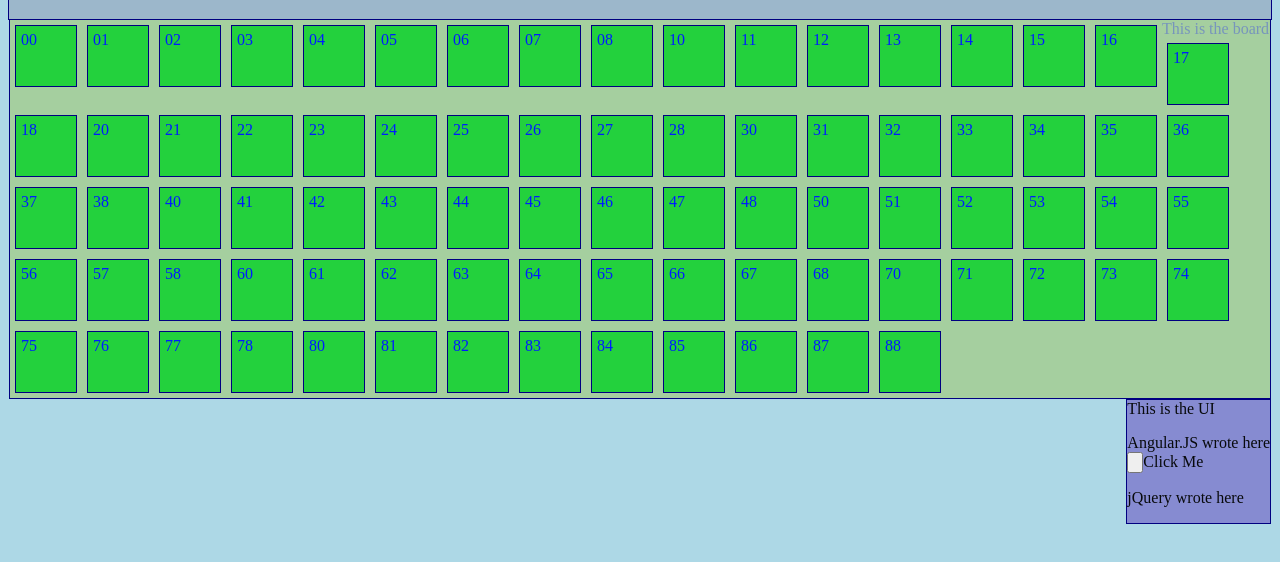
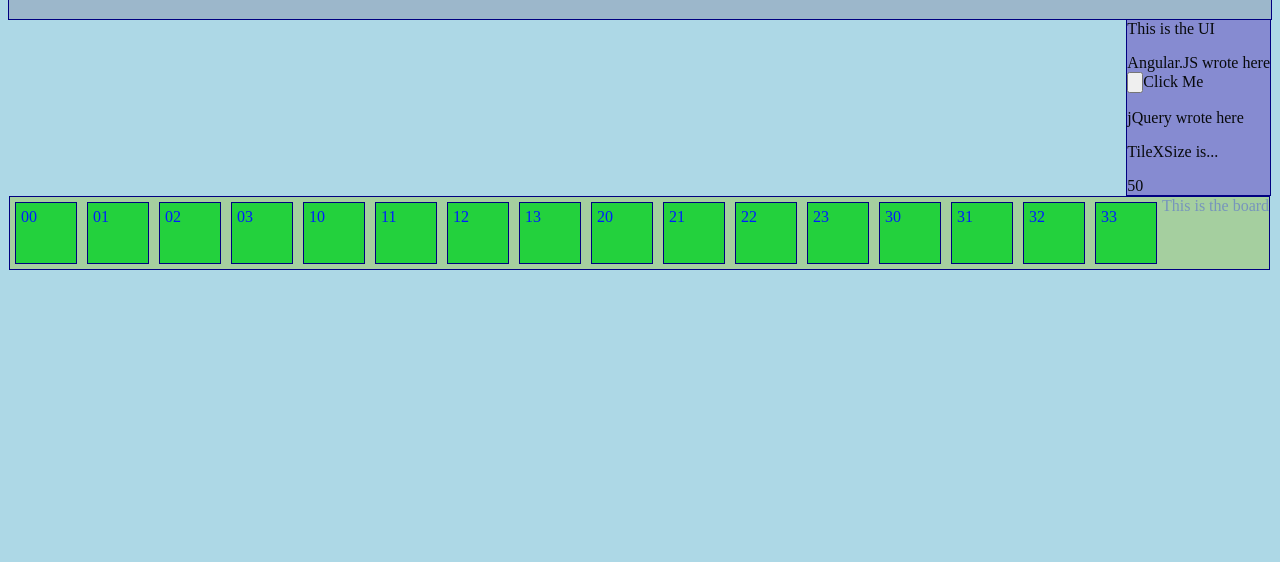
Before and after one commit to aoikonomou/AOZWeb, a plain HTML site: page index.html in a window 1280 px wide. Shown: the part 88-650 px from the top of the page. Drawn offline with nearby package versions, Linux system fonts and the light colour scheme.

Commit message:
Parsing css values from text to integer and getting ready to compute the size of the board dynamically based on the number of tiles and their characteristics

```diff
--- a/index.html
+++ b/index.html
@@ -33,13 +33,6 @@
         <H1>Army Of Zombies: 30 Levels To Extraction</H1>
     </div>
 
-    <div id="board">
-        This is the board
-        <script>
-            drawArray();
-        </script>
-    </div>
-
     <div id="ui">
         This is the UI
         <p></p>
@@ -57,6 +50,13 @@
 
     </div>
 
+    <div id="board">
+        This is the board
+        <script>
+            drawArray();
+        </script>
+    </div>
+
 </div>
 
 
--- a/main.js
+++ b/main.js
@@ -22,16 +22,13 @@ function drawArray() {
 
     // Get the tile size variables from the css file. Pass everything necessary to the calculateBoardSizeFunction
 
-
-
-    numberOfTilesAcross = 9;
-    numberOfTilesAlong = 9;
+    numberOfTilesAcross = 4;
+    numberOfTilesAlong = 4;
     xTilesTopOffset = 10; // From left side of div
     yTilesTopOffset = 10; // From top corner of div
     xTileOffset = 65; // X distance to put the next div (not really size)
     yTileOffset = 65; // X distance to put the next div (not really size)
 
-    //Temporary document location offset until I clarify if I can position relatively with css
 
     for (i = 0; i < numberOfTilesAcross; i++) {
 
@@ -52,8 +49,9 @@ function drawArray() {
     }
 
     tileXSize = $(".tile").css("width");  //Can't find css element before it is used in the document. That's why it needs to be here as opposed to above.
-    console.log("The tile size is...:"+tileXSize);
-    $("#ui").append("<p>TileXSize is...</p>" + tileXSize); // Doesn't work currently.
+    tileXSizeInt=parseInt(tileXSize,10) //Parses CSS px text value to integer
+    console.log("The tile size is...:"+tileXSizeInt);
+    $("#ui").append("<p>TileXSize is...</p>"+ tileXSizeInt); // Doesn't work currently.
 
 
 }
```
